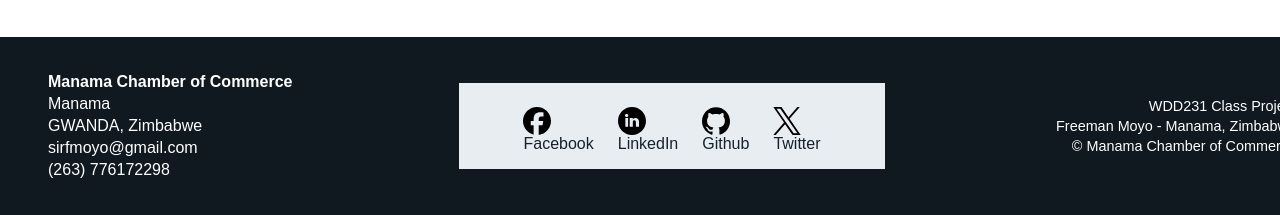
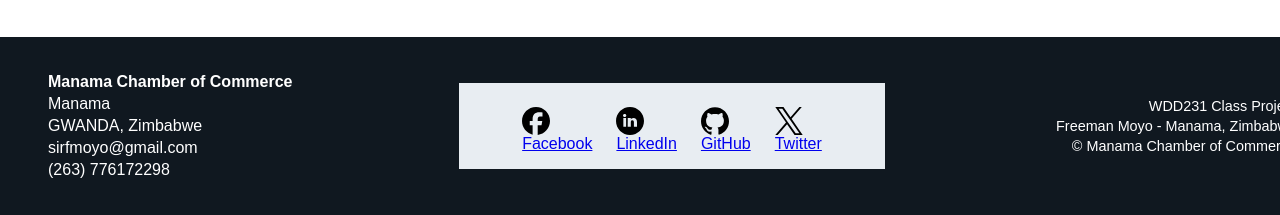
Before and after one commit to moyofreeman/wdd231, a plain HTML site: page chamber/index.html in a window 1280 px wide. Shown: the part 954-1169 px from the top of the page. Drawn offline with Linux system fonts and the light colour scheme; no server answers.

Commit message:
assignment chamber page corrections

```diff
--- a/chamber/index.html
+++ b/chamber/index.html
@@ -13,7 +13,8 @@
         content="Explore local businesses, services, and networking opportunities with the Manama Chamber of Commerce.">
     <meta property="og:locale" content="en_US">
     <meta property="og:type" content="website">
-    <meta property="og:image" content="https://moyofreeman.github.io/wdd231/images/studentphoto.png">
+    <!-- <meta property="og:image" content="https://moyofreeman.github.io/wdd231/images/studentphoto.png"> -->
+    <meta property="og:image" content="https://moyofreeman.github.io/wdd231/chamber/images/manamacattle2.webp">
     <meta property="og:url" content="https://moyofreeman.github.io/wdd231/chamber/directory.html">
 
     <meta name="twitter:title" content="Manama Chamber of Commerce - Directory">
@@ -26,8 +27,8 @@
     <link rel="stylesheet" href="styles/normalise.css">
     <link rel="stylesheet" href="styles/base.css">
     <link rel="stylesheet" href="styles/larger.css">
-    <!-- <script src="scripts/directory.js" defer></script> -->
-    <!-- <script src="scripts/getdates.js" defer></script> -->
+    <script src="scripts/directory.js" defer></script>
+    <script src="scripts/getdates.js" defer></script>
     <script src="scripts/weather.js" defer></script>
 </head>
 
@@ -51,6 +52,7 @@
 
     <main>
         <section class="hero">
+            <h1>Welcome to Manama Chamber of Commerce</h1>
             <img src="images/manamacattle2.webp" alt="Manama Ward 17 cattle sales" class="hero-image">
 
             <!-- <div class="hero-content">
@@ -98,12 +100,26 @@
 
         <div class="bodyrows" id="socialmedia">
             <ul id="socialmedia-img">
-                <li><a href="https://www.facebook.com/your-profile" target="_blank"><img src="images/facebook.svg"
-                            alt="Facebook"></a>Facebook</li>
-                <li><a href="https://www.linkedin.com/in/freemanmoyo/" target="_blank"><img src="images/linkedin.svg"
-                            alt="LinkedIn"></a>LinkedIn</li>
-                <li><a href="https://github.com/moyofreeman" target="_blank"><img src="images/github.svg" alt="GitHub"></a>Github</li>
-                <li><a href="https://twitter.com/your-profile" target="_blank"><img src="images/twitter.svg" alt="X"></a>Twitter</li>
+                <li>
+                    <a href="https://www.facebook.com/profile.php?id=61588118786829" target="_blank" rel="noopener noreferrer">
+                        <img src="images/facebook.svg" alt="" width="28" height="28">Facebook
+                    </a>
+                </li>
+                <li>
+                    <a href="https://www.linkedin.com/in/freemanmoyo/" target="_blank" rel="noopener noreferrer">
+                        <img src="images/linkedin.svg" alt="" width="28" height="28">LinkedIn
+                    </a>
+                </li>
+                <li>
+                    <a href="https://github.com/moyofreeman" target="_blank" rel="noopener noreferrer">
+                        <img src="images/github.svg" alt="" width="28" height="28">GitHub
+                    </a>
+                </li>
+                <li>
+                    <a href="https://x.com/mzalwaneSML" target="_blank" rel="noopener noreferrer">
+                        <img src="images/twitter.svg" alt="" width="28" height="28">Twitter
+                    </a>
+                </li>
             </ul>
         </div>
 
```
Also changed, not shown: chamber/directory.html (+2 -1 lines), chamber/images/manamacattle2.webp.
